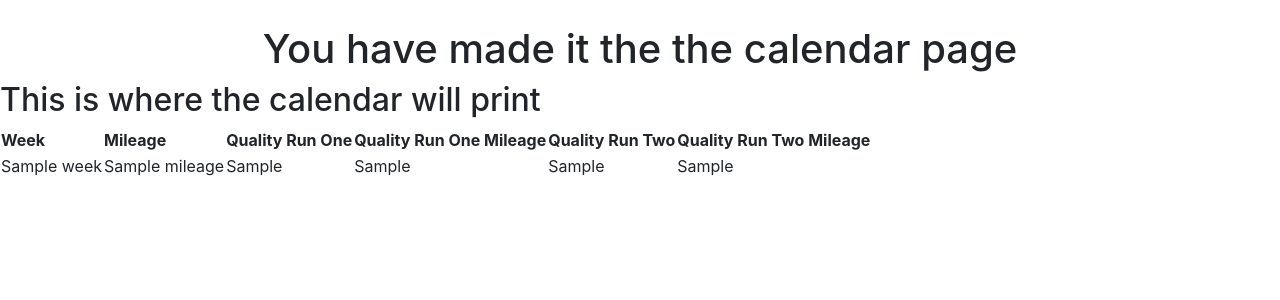
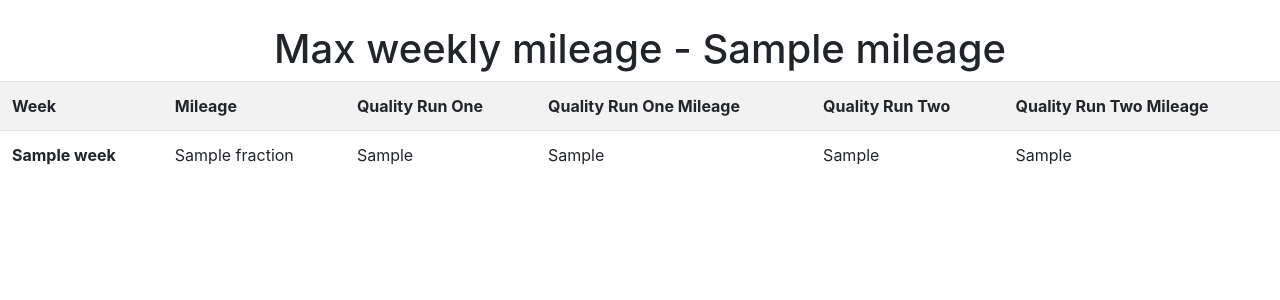
Before and after one commit to TeksNolemich/marathon_training_app, a Flask app: template app/templates/marathon_calendar/index.html in a window 1280 px wide. Shown: the top 300 px of the page. Run offline with Flask 2, Linux system fonts and the light colour scheme; the template is opened without the code that fills it: most values are stand-ins (such as "Sample title", 1, 10 or a date in 2020); some libraries are stand-ins or nearby versions.

Commit message:
made changes to the title displayed to user, show max total mileage

```diff
--- a/app/marathon_calendar.py
+++ b/app/marathon_calendar.py
@@ -18,5 +18,5 @@ def homepage():
     if request.method == 'POST':
         mileage = int(request.form['mileage'])
         runs = get_all_runs(mileage)
-        return render_template('marathon_calendar/index.html', runs=runs)
+        return render_template('marathon_calendar/index.html', runs=runs, mileage=mileage)
     return render_template('home.html')
--- a/app/templates/marathon_calendar/index.html
+++ b/app/templates/marathon_calendar/index.html
@@ -1,8 +1,7 @@
 {% extends 'base.html' %}
 {% block content %}
-<h1>You have made it the the calendar page</h1>
-<h2>This is where the calendar will print</h2>
-<table>
+<h1>Max weekly mileage - {{ mileage }}</h1>
+<table class="table table-striped">
     <tr>
         <th>Week</th>
         <th>Mileage</th>
@@ -13,8 +12,8 @@
     </tr>
     {% for run in runs %}
     <tr>
-        <td>{{ run['Week'] }}</td>
-        <td>{{ run['Mileage'] }}</td>
+        <th>{{ run['Week'] }}</th>
+        <td>{{ run['Fraction'] }}</td>
         <td>{{ run['Quality_One'] }}</td>
         <td>{{ run['Miles_Quality_One'] }}</td>
         <td>{{ run['Quality_Two'] }}</td>
```
